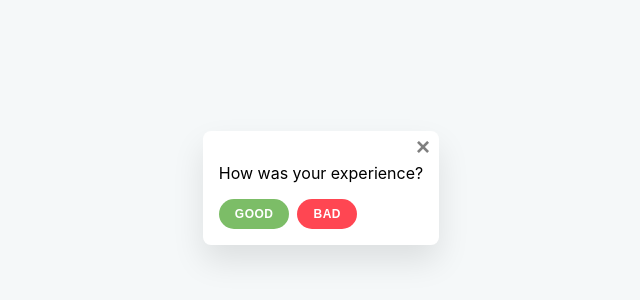
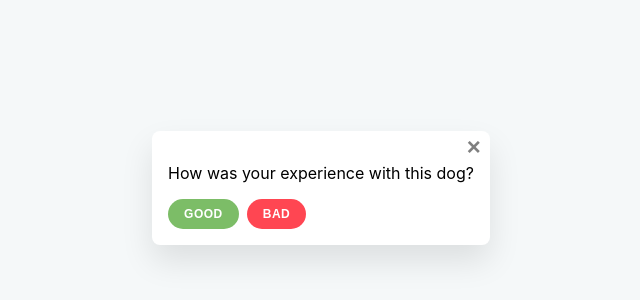
Before and after one commit to davidkpiano/xstate-react-workshop, a React (Create React App) app: page / in a window 1280 px wide. Shown: the part 212-512 px from the top of the page, without its empty margins (319-959 px from the left). Built offline with nearby package versions, Linux system fonts and the light colour scheme; no server answers.

Commit message:
Add onError

```diff
--- a/src/App.js
+++ b/src/App.js
@@ -14,10 +14,13 @@ function Screen({ children, onSubmit = undefined }) {
   return <section className="screen">{children}</section>;
 }
 
-function QuestionScreen({ onClickGood, onClickBad, onClose }) {
+function QuestionScreen({ onClickGood, onClickBad, onClose, currentState }) {
   return (
     <Screen>
-      <header>How was your experience?</header>
+      {currentState.context.dog ? (
+        <img src={currentState.context.dog} height={200} />
+      ) : null}
+      <header>How was your experience with this dog?</header>
       <button onClick={onClickGood} data-variant="good">
         Good
       </button>
@@ -43,6 +46,9 @@ function FormScreen({ onSubmit, onClose, currentState }) {
       {currentState.matches({ form: 'pending' }) ? (
         <>
           <header>Care to tell us why?</header>
+          {currentState.context.error ? (
+            <div style={{ color: 'red' }}>{currentState.context.error}</div>
+          ) : null}
           <textarea
             name="response"
             placeholder="Complain here"
@@ -66,10 +72,11 @@ function FormScreen({ onSubmit, onClose, currentState }) {
   );
 }
 
-function ThanksScreen({ onClose, response = '' }) {
+function ThanksScreen({ onClose, currentState }) {
+  const { message } = currentState.context.feedback;
   return (
     <Screen>
-      <header>Thanks for your feedback: {response}</header>
+      <header>Thanks for your feedback: {message}</header>
       <button title="close" onClick={onClose} />
     </Screen>
   );
@@ -91,21 +98,32 @@ const formConfig = {
       invoke: {
         id: 'submitForm',
         src: (context, event) =>
-          new Promise(resolve => {
+          new Promise((resolve, reject) => {
             setTimeout(() => {
-              resolve({
-                timestamp: Date.now(),
-                feedback: context.response
-              });
-            }, 3000);
+              const error = Math.random() < 0.5;
+              if (error) {
+                reject({
+                  message: 'Something went wrong'
+                });
+              } else {
+                resolve({
+                  timestamp: Date.now(),
+                  message: 'Feedback: ' + context.response
+                });
+              }
+            }, 1500);
           }),
         onDone: {
           target: 'submitted',
-          actions: (context, event) => {
-            alert('took this transition!');
-            // event.data
-            console.log(event);
-          }
+          actions: assign({
+            feedback: (_, e) => e.data
+          })
+        },
+        onError: {
+          target: 'pending',
+          actions: assign({
+            error: (_, event) => event.data.message
+          })
         }
       },
       on: {
@@ -124,11 +142,23 @@ const feedbackMachine = Machine(
   {
     initial: 'question',
     context: {
-      response: ''
+      response: '',
+      feedback: undefined,
+      dog: undefined
     },
     states: {
       question: {
-        activities: 'pinging',
+        invoke: {
+          src: () =>
+            fetch('https://dog.ceo/api/breeds/image/random').then(data =>
+              data.json()
+            ),
+          onDone: {
+            actions: assign({
+              dog: (_, e) => e.data.message
+            })
+          }
+        },
         on: {
           GOOD: {
             target: 'thanks',
@@ -180,6 +210,7 @@ export function Feedback() {
 
   return current.matches('question') ? (
     <QuestionScreen
+      currentState={current}
       onClickGood={() => {
         send('GOOD');
       }}
@@ -202,7 +233,7 @@ export function Feedback() {
     />
   ) : current.matches('thanks') ? (
     <ThanksScreen
-      response={current.context.response}
+      currentState={current}
       onClose={() => {
         send('CLOSE');
       }}
```
